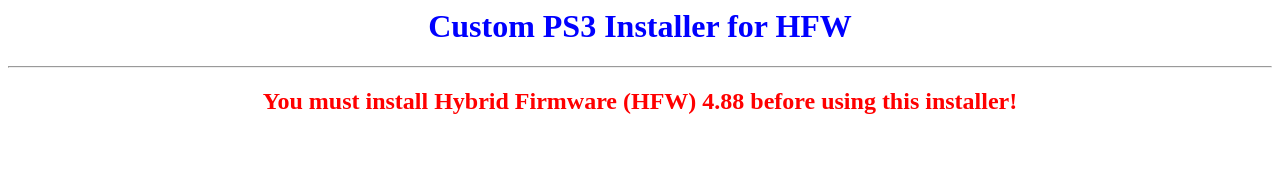
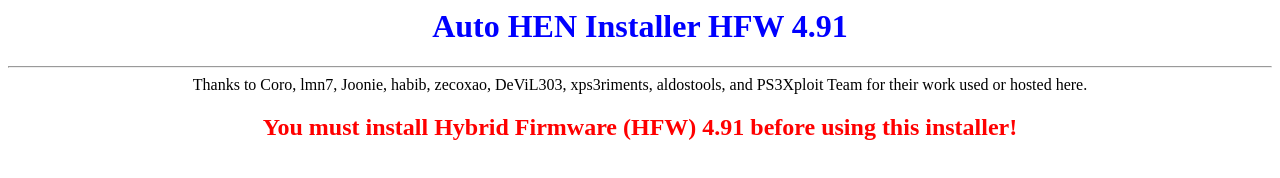
Before and after one commit to Videogamesscz/videohost, a plain HTML site: page HEN/491/hen491.html in a window 1280 px wide. Drawn offline with Linux system fonts and the light colour scheme.

Commit message:
Update hen491.html

```diff
--- a/HEN/491/hen491.html
+++ b/HEN/491/hen491.html
@@ -1,7 +1,7 @@
-<title>Custom Title</title>
+<title>Auto HEN Installer HFW 4.91</title>
 <center>
-<h1><span style='color:blue'>Custom PS3 Installer for HFW</span></h1>
-<hr>
+<h1><span style='color:blue'>Auto HEN Installer HFW 4.91</span></h1>
+<hr><span style='color:black'>Thanks to Coro, lmn7, Joonie, habib, zecoxao, DeViL303, xps3riments, aldostools, and PS3Xploit Team for their work used or hosted here.</span></h1>
 <div id="result"></div>
 <div id="exploit"></div>
 <div id="trigger" style="display: none;"></div>
@@ -388,8 +388,8 @@
 }
 function HFWmsg()
 {
-	showMsg("<h2><span style='color:red'>You must install Hybrid Firmware (HFW) 4.88 before using this installer!</h2></span>");
+	showMsg("<h2><span style='color:red'>You must install Hybrid Firmware (HFW) 4.91 before using this installer!</h2></span>");
 	throw new Error('');
 }
-if(fwv=="4.88"){initROP(true)}else{HFWmsg()}
+if(fwv=="4.91"){initROP(true)}else{HFWmsg()}
 </script>
```
